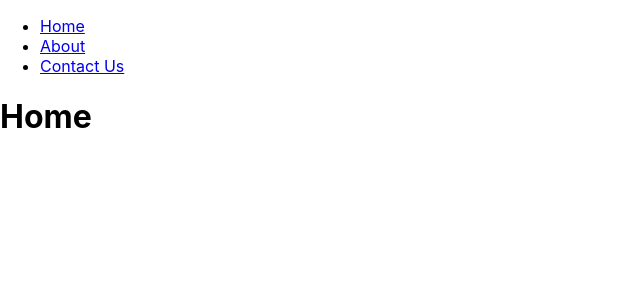
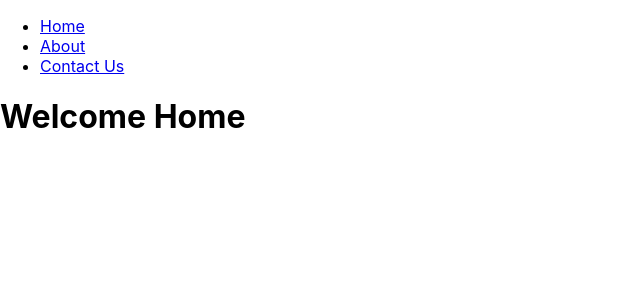
Before and after one commit to 123saketh/argowebapp, a React (Create React App) app: page / in a window 1280 px wide. Shown: the top 300 px of the page, without its empty margins (0-640 px from the left). Built offline with nearby package versions, Linux system fonts and the light colour scheme.

Commit message:
Made some changes

```diff
--- a/src/components/Home/index.tsx
+++ b/src/components/Home/index.tsx
@@ -1,5 +1,5 @@
 import React from "react";
 
 export default function HomeComponent(){
-    return <h1>Home</h1>;
+    return <h1>Welcome Home</h1>;
 };
```
